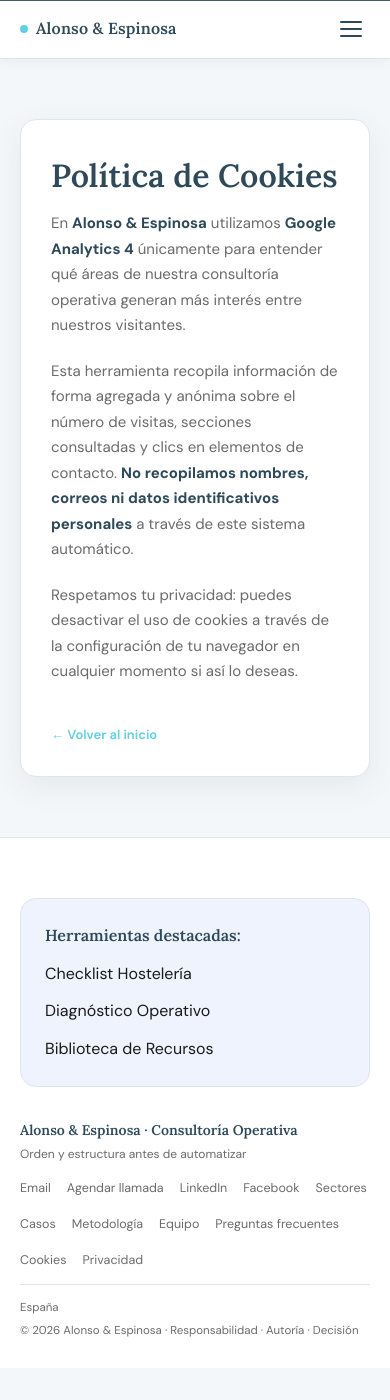
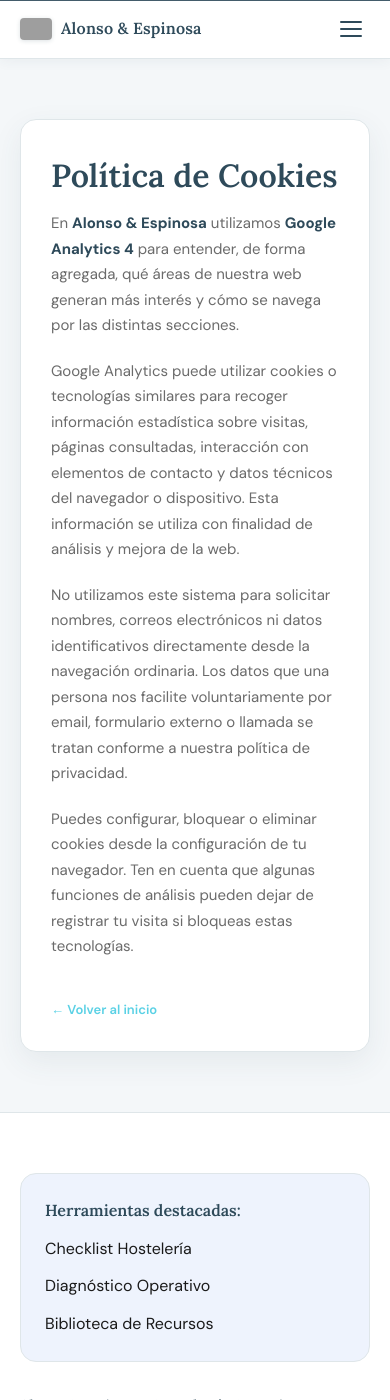
Before and after one commit to alauriela/alonsoespinosa-web, a Jekyll site: the page cookies/index.html, which Jekyll copies as it is, in a window 390 px wide and 1400 px high. Built offline with Jekyll 4.4.1, drawn with Linux system fonts in a browser that asks for light colours; grey boxes are pictures that could not be loaded.

Commit message:
Actualizar cookies y navegacion legal

```diff
--- a/cookies/index.html
+++ b/cookies/index.html
@@ -16,12 +16,12 @@
   <link rel="canonical" href="https://www.alonsoespinosa.com/cookies/" />
 
   <title>Política de Cookies · Alonso & Espinosa</title>
-  <meta name="description" content="Política de cookies de Alonso & Espinosa. Transparencia sobre el uso de Google Analytics y protección de datos." />
+  <meta name="description" content="Política de cookies de Alonso & Espinosa. Información sobre el uso de Google Analytics y opciones de configuración del navegador." />
 
   <meta property="og:title" content="Política de Cookies · Alonso & Espinosa" />
-  <meta property="og:description" content="Política de cookies de Alonso & Espinosa. Transparencia sobre el uso de Google Analytics." />
+  <meta property="og:description" content="Información sobre el uso de cookies y Google Analytics en la web de Alonso & Espinosa." />
   <meta property="og:type" content="website" />
-  <meta property="og:url" content="https://www.alonsoespinosa.com/cookies" />
+  <meta property="og:url" content="https://www.alonsoespinosa.com/cookies/" />
   <meta property="og:image" content="https://www.alonsoespinosa.com/og-image-impactful.png" />
   <meta property="og:image:width" content="1200" />
   <meta property="og:image:height" content="630" />
@@ -35,355 +35,70 @@
   <link href="https://fonts.googleapis.com/css2?family=Lora:ital,wght@0,400;0,600;1,400&family=DM+Sans:wght@300;400;500;600;700&display=swap" rel="stylesheet">
 
   <style>
-    :root {
-      --bg: #f4f7f9;
-      --card: #ffffff;
-      --text: #1a1a1a;
-      --muted: #6b6b6b;
-      --line: #dfe6e9;
-      --accent: #2E4A5A;
-      --accent2: #3E6B7B;
-      --celeste: #5AD1E5;
-      --accent-bg: #eef3fd;
-      --warm: #f2ede6;
-      --sans: 'DM Sans', system-ui, sans-serif;
-      --serif: 'Lora', Georgia, serif;
-      --r: 16px;
-      --max: 1060px;
-      --shadow: 0 10px 30px rgba(46, 74, 90, 0.08);
-    }
-
-    * {
-      box-sizing: border-box;
-      margin: 0;
-      padding: 0;
-    }
-
-    html {
-      scroll-behavior: smooth;
-    }
-
-    body {
-      font-family: var(--sans);
-      color: var(--text);
-      background: var(--bg);
-      line-height: 1.6;
-      font-size: 16px;
-    }
-
-    a {
-      color: inherit;
-      text-decoration: none;
-    }
-
-    .wrap {
-      max-width: var(--max);
-      margin: 0 auto;
-      padding: 0 20px;
-    }
-
-    /* NAV */
-    nav {
-      position: sticky;
-      top: 0;
-      z-index: 100;
-      background: rgba(255, 255, 255, .95);
-      backdrop-filter: blur(12px);
-      border-bottom: 1px solid var(--line);
-      box-shadow: 0 2px 12px rgba(46, 74, 90, 0.06);
-    }
-
-    .nav-inner {
-      display: flex;
-      align-items: center;
-      justify-content: space-between;
-      max-width: var(--max);
-      margin: 0 auto;
-      padding: 0 20px;
-      height: 58px;
-      gap: 16px;
-    }
-
-    .brand {
-      display: flex;
-      align-items: center;
-      gap: 8px;
-      font-family: var(--serif);
-      font-weight: 600;
-      font-size: 16px;
-      letter-spacing: .01em;
-      color: var(--accent);
-    }
-
-    .brand-dot {
-      width: 8px;
-      height: 8px;
-      border-radius: 50%;
-      background: var(--celeste);
-      flex-shrink: 0;
-    }
-
-    .nav-links {
-      display: flex;
-      gap: 4px;
-      align-items: center;
-      flex-wrap: wrap;
-    }
-
-    .nav-links a {
-      font-size: 13.5px;
-      color: var(--muted);
-      padding: 6px 10px;
-      border-radius: 8px;
-      transition: .15s;
-      white-space: nowrap;
-    }
-
-    .nav-links a:hover {
-      color: var(--accent);
-      background: var(--accent-bg);
-    }
-
-    .nav-cta {
-      background: var(--accent);
-      color: #fff !important;
-      padding: 8px 18px !important;
-      border-radius: 999px !important;
-      font-weight: 600;
-      font-size: 13px !important;
-      letter-spacing: .01em;
-      box-shadow: 0 2px 8px rgba(46, 74, 90, 0.18);
-      transition: .15s !important;
-    }
-
-    .nav-cta:hover {
-      background: var(--accent2) !important;
-      color: #fff !important;
-      transform: translateY(-1px);
-      box-shadow: 0 4px 14px rgba(46, 74, 90, 0.22) !important;
-    }
-
-    /* MENÚ HAMBURGUESA MÓVIL */
-    .nav-hamburger {
-      display: none;
-      flex-direction: column;
-      gap: 5px;
-      cursor: pointer;
-      padding: 8px;
-      border: none;
-      background: transparent;
-    }
-
-    .nav-hamburger span {
-      width: 22px;
-      height: 2px;
-      background: var(--accent);
-      border-radius: 2px;
-      transition: .2s;
-    }
-
-    .nav-mobile {
-      display: none;
-      flex-direction: column;
-      gap: 2px;
-      padding: 12px 20px 16px;
-      border-top: 1px solid var(--line);
-      background: #fff;
-    }
-
-    .nav-mobile a {
-      font-size: 14px;
-      color: var(--muted);
-      padding: 8px 12px;
-      border-radius: 8px;
-      transition: .15s;
-    }
-
-    .nav-mobile a:hover {
-      color: var(--accent);
-      background: var(--accent-bg);
-    }
-
-    .nav-mobile .nav-cta {
-      background: var(--accent) !important;
-      color: #fff !important;
-      text-align: center;
-      margin-top: 6px;
-      padding: 10px 18px !important;
-      font-weight: 600;
-    }
-
-    .nav-mobile.open {
-      display: flex;
-    }
-
-    @media (max-width: 900px) {
-      .nav-links {
-        display: none;
-      }
-      .nav-hamburger {
-        display: flex;
-      }
-    }
-
-    /* CONTENIDO LEGAL */
-    .legal-container {
-      max-width: 800px;
-      margin: 60px auto;
-      background: var(--card);
-      border-radius: var(--r);
-      box-shadow: var(--shadow);
-      overflow: hidden;
-      border: 1px solid var(--line);
-    }
-
-    .legal-header {
-      padding: 40px 40px 0 40px;
-    }
-
-    .legal-header h1 {
-      font-family: var(--serif);
-      font-size: 32px;
-      font-weight: 600;
-      color: var(--accent);
-      margin-bottom: 10px;
-    }
-
-    .legal-content {
-      padding: 0 40px 40px 40px;
-    }
-
-    .legal-content p {
-      margin-bottom: 20px;
-      color: var(--muted);
-      font-size: 15px;
-      line-height: 1.7;
-    }
-
-    .legal-content strong {
-      color: var(--accent);
-    }
-
-    .back-link {
-      display: inline-block;
-      margin-top: 20px;
-      color: var(--celeste);
-      font-weight: 600;
-      font-size: 13px;
-      transition: 0.2s;
-    }
-
-    .back-link:hover {
-      color: var(--accent);
-      transform: translateX(-4px);
-    }
-
-    /* FOOTER */
-    footer {
-      border-top: 1px solid var(--line);
-      padding: 28px 0;
-      margin-top: 24px;
-      background: #fff;
-    }
-
-    .footer-inner {
-      display: flex;
-      justify-content: space-between;
-      align-items: center;
-      flex-wrap: wrap;
-      gap: 14px;
-    }
-
-    .footer-brand {
-      font-family: var(--serif);
-      font-size: 14px;
-      font-weight: 600;
-      color: var(--accent);
-    }
-
-    .footer-links {
-      display: flex;
-      gap: 16px;
-      align-items: center;
-      flex-wrap: wrap;
-    }
-
-    .footer-links a {
-      font-size: 12.5px;
-      color: var(--muted);
-    }
-
-    .footer-links a:hover {
-      color: var(--accent);
-    }
-
-    .footer-bottom {
-      margin-top: 14px;
-      padding-top: 14px;
-      border-top: 1px solid var(--line);
-      display: flex;
-      justify-content: space-between;
-      font-size: 11.5px;
-      color: var(--muted);
-    }
-
-    @media (max-width: 850px) {
-      .nav-links {
-        display: none;
-      }
-      .legal-header {
-        padding: 30px 30px 0 30px;
-      }
-      .legal-content {
-        padding: 0 30px 30px 30px;
-      }
-      .footer-inner {
-        flex-direction: column;
-        align-items: flex-start;
-      }
-      .footer-bottom {
-        flex-direction: column;
-        gap: 4px;
-      }
-    }
-
-    .sticky-bar {
-      position: fixed; top: -60px; left: 0; width: 100%; background: var(--accent); color: #fff;
-      padding: 10px 0; z-index: 1000; transition: top 0.3s; border-bottom: 1px solid rgba(255,255,255,0.1);
-    }
-    .sticky-bar.visible { top: 0; }
-    .sticky-inner { display: flex; justify-content: space-between; align-items: center; gap: 10px; }
-    .sticky-inner span { font-size: 13px; font-weight: 500; }
-    .btn-sticky {
-      background: var(--celeste); color: var(--accent); padding: 6px 14px; border-radius: 999px;
-      font-size: 12px; font-weight: 700; transition: 0.2s;
-    }
-    .btn-sticky:hover { background: #fff; transform: scale(1.05); }
-    @media(max-width: 600px) { .sticky-inner span { font-size: 11px; } .btn-sticky { padding: 4px 10px; font-size: 10px; } }
-
+    :root { --bg:#f4f7f9; --card:#ffffff; --text:#1a1a1a; --muted:#6b6b6b; --line:#dfe6e9; --accent:#2E4A5A; --accent2:#3E6B7B; --celeste:#5AD1E5; --accent-bg:#eef3fd; --warm:#f2ede6; --sans:'DM Sans',system-ui,sans-serif; --serif:'Lora',Georgia,serif; --r:16px; --max:1060px; --shadow:0 10px 30px rgba(46,74,90,.08); }
+    *{box-sizing:border-box;margin:0;padding:0}
+    html{scroll-behavior:smooth}
+    body{font-family:var(--sans);color:var(--text);background:var(--bg);line-height:1.6;font-size:16px}
+    a{color:inherit;text-decoration:none}
+    .wrap{max-width:var(--max);margin:0 auto;padding:0 20px}
+    nav{position:sticky;top:0;z-index:100;background:rgba(255,255,255,.95);backdrop-filter:blur(12px);border-bottom:1px solid var(--line);box-shadow:0 2px 12px rgba(46,74,90,.06)}
+    .nav-inner{display:flex;align-items:center;justify-content:space-between;max-width:var(--max);margin:0 auto;padding:0 20px;height:58px;gap:16px}
+    .brand{display:flex;align-items:center;gap:9px;font-family:var(--serif);font-weight:600;font-size:16px;letter-spacing:.01em;color:var(--accent)}
+    .brand-logo{width:36px;height:24px;border-radius:4px;object-fit:cover;display:block;box-shadow:0 1px 4px rgba(46,74,90,.16)}
+    .nav-links{display:flex;gap:4px;align-items:center;flex-wrap:wrap}
+    .nav-links a{font-size:13.5px;color:var(--muted);padding:6px 10px;border-radius:8px;transition:.15s;white-space:nowrap}
+    .nav-links a:hover{color:var(--accent);background:var(--accent-bg)}
+    .nav-cta{background:var(--accent);color:#fff!important;padding:8px 18px!important;border-radius:999px!important;font-weight:600;font-size:13px!important;letter-spacing:.01em;box-shadow:0 2px 8px rgba(46,74,90,.18);transition:.15s!important}
+    .nav-cta:hover{background:var(--accent2)!important;color:#fff!important;transform:translateY(-1px);box-shadow:0 4px 14px rgba(46,74,90,.22)!important}
+    .nav-hamburger{display:none;flex-direction:column;gap:5px;cursor:pointer;padding:8px;border:none;background:transparent}
+    .nav-hamburger span{width:22px;height:2px;background:var(--accent);border-radius:2px;transition:.2s}
+    .nav-mobile{display:none;flex-direction:column;gap:2px;padding:12px 20px 16px;border-top:1px solid var(--line);background:#fff}
+    .nav-mobile a{font-size:14px;color:var(--muted);padding:8px 12px;border-radius:8px;transition:.15s}
+    .nav-mobile a:hover{color:var(--accent);background:var(--accent-bg)}
+    .nav-mobile .nav-cta{background:var(--accent)!important;color:#fff!important;text-align:center;margin-top:6px;padding:10px 18px!important;font-weight:600}
+    .nav-mobile.open{display:flex}
+    @media(max-width:900px){.nav-links{display:none}.nav-hamburger{display:flex}}
+    .legal-container{max-width:800px;margin:60px auto;background:var(--card);border-radius:var(--r);box-shadow:var(--shadow);overflow:hidden;border:1px solid var(--line)}
+    .legal-header{padding:40px 40px 0 40px}
+    .legal-header h1{font-family:var(--serif);font-size:32px;font-weight:600;color:var(--accent);margin-bottom:10px}
+    .legal-content{padding:0 40px 40px 40px}
+    .legal-content p{margin-bottom:20px;color:var(--muted);font-size:15px;line-height:1.7}
+    .legal-content h2{font-family:var(--serif);font-size:20px;font-weight:600;color:var(--accent);margin:30px 0 15px 0}
+    .legal-content strong{color:var(--accent)}
+    .back-link{display:inline-block;margin-top:20px;color:var(--celeste);font-weight:600;font-size:13px;transition:.2s}
+    .back-link:hover{color:var(--accent);transform:translateX(-4px)}
+    footer{border-top:1px solid var(--line);padding:28px 0;margin-top:24px;background:#fff}
+    .footer-inner{display:flex;justify-content:space-between;align-items:center;flex-wrap:wrap;gap:14px}
+    .footer-brand{font-family:var(--serif);font-size:14px;font-weight:600;color:var(--accent)}
+    .footer-links{display:flex;gap:16px;align-items:center;flex-wrap:wrap}
+    .footer-links a{font-size:12.5px;color:var(--muted)}
+    .footer-links a:hover{color:var(--accent)}
+    .footer-bottom{margin-top:14px;padding-top:14px;border-top:1px solid var(--line);display:flex;justify-content:space-between;font-size:11.5px;color:var(--muted)}
+    @media(max-width:850px){.legal-header{padding:30px 30px 0}.legal-content{padding:0 30px 30px}.footer-inner{flex-direction:column;align-items:flex-start}.footer-bottom{flex-direction:column;gap:4px}}
+    .sticky-bar{position:fixed;top:-60px;left:0;width:100%;background:var(--accent);color:#fff;padding:10px 0;z-index:1000;transition:top .3s;border-bottom:1px solid rgba(255,255,255,.1)}
+    .sticky-bar.visible{top:0}.sticky-inner{display:flex;justify-content:space-between;align-items:center;gap:10px}.sticky-inner span{font-size:13px;font-weight:500}.btn-sticky{background:var(--celeste);color:var(--accent);padding:6px 14px;border-radius:999px;font-size:12px;font-weight:700;transition:.2s}.btn-sticky:hover{background:#fff;transform:scale(1.05)}
+    @media(max-width:600px){.sticky-inner span{font-size:11px}.btn-sticky{padding:4px 10px;font-size:10px}.brand-logo{width:32px;height:22px}}
   </style>
 </head>
 <body>
-
   <div id="stickyBar" class="sticky-bar">
     <div class="wrap sticky-inner">
       <span>¿Tu operativa te quita el sueño? Diagnóstico inicial en 10 días.</span>
-      <a href="https://cal.eu/alonso-espinosa/primera-conversacion-exploratoria" target="_blank" class="btn-sticky">Agendar llamada →</a>
+      <a href="https://cal.eu/alonso-espinosa/primera-conversacion-exploratoria" target="_blank" rel="noopener" class="btn-sticky">Agendar llamada →</a>
     </div>
   </div>
-
 
   <nav aria-label="Menú principal">
     <div class="nav-inner">
       <a href="/" class="brand" aria-label="Alonso & Espinosa - Volver al inicio">
-      <span class="brand-dot" aria-hidden="true"></span>
-      Alonso & Espinosa
+        <img src="/og-image-impactful.png" alt="Alonso & Espinosa" class="brand-logo">
+        <span>Alonso &amp; Espinosa</span>
       </a>
       <div class="nav-links">
-      <a href="#verticales">Sectores</a>
-      <a href="#casos">Casos</a>
-      <a href="#metodologia">Metodología</a>
-      <a href="#equipo">Equipo</a>
+        <a href="/#verticales">Sectores</a>
+        <a href="/#casos">Casos</a>
+        <a href="/#metodologia">Metodología</a>
+        <a href="/#equipo">Equipo</a>
         <a href="/recursos/">Recursos</a>
         <a href="/preguntas-frecuentes/">FAQ</a>
         <a href="/blog/">Blog</a>
@@ -391,16 +106,14 @@
         <a href="https://cal.eu/alonso-espinosa/primera-conversacion-exploratoria" target="_blank" rel="noopener" class="nav-cta" aria-label="Agendar llamada (abre en nueva ventana)">Agendar llamada →</a>
       </div>
       <button class="nav-hamburger" id="hamburger" aria-label="Abrir menú" aria-expanded="false">
-      <span aria-hidden="true"></span>
-      <span aria-hidden="true"></span>
-      <span aria-hidden="true"></span>
+        <span aria-hidden="true"></span><span aria-hidden="true"></span><span aria-hidden="true"></span>
       </button>
     </div>
     <div class="nav-mobile" id="navMobile" role="navigation" aria-label="Menú móvil">
-    <a href="#verticales">Sectores</a>
-    <a href="#casos">Casos</a>
-    <a href="#metodologia">Metodología</a>
-    <a href="#equipo">Equipo</a>
+      <a href="/#verticales">Sectores</a>
+      <a href="/#casos">Casos</a>
+      <a href="/#metodologia">Metodología</a>
+      <a href="/#equipo">Equipo</a>
       <a href="/recursos/">Recursos</a>
       <a href="/preguntas-frecuentes/">FAQ</a>
       <a href="/blog/">Blog</a>
@@ -412,15 +125,13 @@
   <div class="wrap">
     <div class="legal-container">
       <div class="legal-header">
-      <h1> Política de Cookies</h1>
+        <h1>Política de Cookies</h1>
       </div>
       <div class="legal-content">
-      <p>En <strong>Alonso & Espinosa</strong> utilizamos <strong>Google Analytics 4</strong> únicamente para entender qué áreas de nuestra consultoría operativa generan más interés entre nuestros visitantes.</p>
-
-      <p>Esta herramienta recopila información de forma agregada y anónima sobre el número de visitas, secciones consultadas y clics en elementos de contacto. <strong>No recopilamos nombres, correos ni datos identificativos personales</strong> a través de este sistema automático.</p>
-
-      <p>Respetamos tu privacidad: puedes desactivar el uso de cookies a través de la configuración de tu navegador en cualquier momento si así lo deseas.</p>
-
+        <p>En <strong>Alonso &amp; Espinosa</strong> utilizamos <strong>Google Analytics 4</strong> para entender, de forma agregada, qué áreas de nuestra web generan más interés y cómo se navega por las distintas secciones.</p>
+        <p>Google Analytics puede utilizar cookies o tecnologías similares para recoger información estadística sobre visitas, páginas consultadas, interacción con elementos de contacto y datos técnicos del navegador o dispositivo. Esta información se utiliza con finalidad de análisis y mejora de la web.</p>
+        <p>No utilizamos este sistema para solicitar nombres, correos electrónicos ni datos identificativos directamente desde la navegación ordinaria. Los datos que una persona nos facilite voluntariamente por email, formulario externo o llamada se tratan conforme a nuestra política de privacidad.</p>
+        <p>Puedes configurar, bloquear o eliminar cookies desde la configuración de tu navegador. Ten en cuenta que algunas funciones de análisis pueden dejar de registrar tu visita si bloqueas estas tecnologías.</p>
         <a href="/" class="back-link">← Volver al inicio</a>
       </div>
     </div>
@@ -428,22 +139,19 @@
 
   <footer>
     <div class="wrap">
-
-      <div class="footer-tools" style="margin: 32px 0; padding: 24px; background: var(--accent-bg); border-radius: 16px; border: 1px solid var(--line);">
-        <h4 style="font-family:var(--serif); font-size:16px; color:var(--accent); margin-bottom:12px;">Herramientas destacadas:</h4>
-        <div style="display:flex; gap:12px; flex-wrap:wrap;">
+      <div class="footer-tools" style="margin:32px 0;padding:24px;background:var(--accent-bg);border-radius:16px;border:1px solid var(--line);">
+        <h4 style="font-family:var(--serif);font-size:16px;color:var(--accent);margin-bottom:12px;">Herramientas destacadas:</h4>
+        <div style="display:flex;gap:12px;flex-wrap:wrap;">
           <a href="/checklist-hosteleria/" class="v-tag" style="margin:0;">Checklist Hostelería</a>
           <a href="/laboratorio/diagnostico/" class="v-tag" style="margin:0;">Diagnóstico Operativo</a>
           <a href="/recursos/" class="v-tag" style="margin:0;">Biblioteca de Recursos</a>
         </div>
       </div>
-
       <div class="footer-inner">
         <div>
-        <div class="footer-brand">Alonso & Espinosa · Consultoría Operativa</div>
-        <div class="footer-sub" style="font-size: 12px; color: var(--muted); margin-top: 4px;">Orden y estructura antes de automatizar</div>
+          <div class="footer-brand">Alonso &amp; Espinosa · Consultoría Operativa</div>
+          <div class="footer-sub" style="font-size:12px;color:var(--muted);margin-top:4px;">Orden y estructura antes de automatizar</div>
         </div>
-
         <div class="footer-links">
           <a href="mailto:operaciones.alonsoespinosa@outlook.com">Email</a>
           <a href="https://cal.eu/alonso-espinosa/primera-conversacion-exploratoria" target="_blank" rel="noopener">Agendar llamada</a>
@@ -484,15 +189,11 @@
         });
       });
     }
-</script>
-
-<script>
     window.addEventListener('scroll', function() {
       const bar = document.getElementById('stickyBar');
       if (window.scrollY > 400) { bar.classList.add('visible'); }
       else { bar.classList.remove('visible'); }
     });
   </script>
-
 </body>
 </html>
```
Also changed, not shown: other parts of cookies/index.html (+1 -4 lines). Lines whose indentation alone changed are shown as unchanged.
